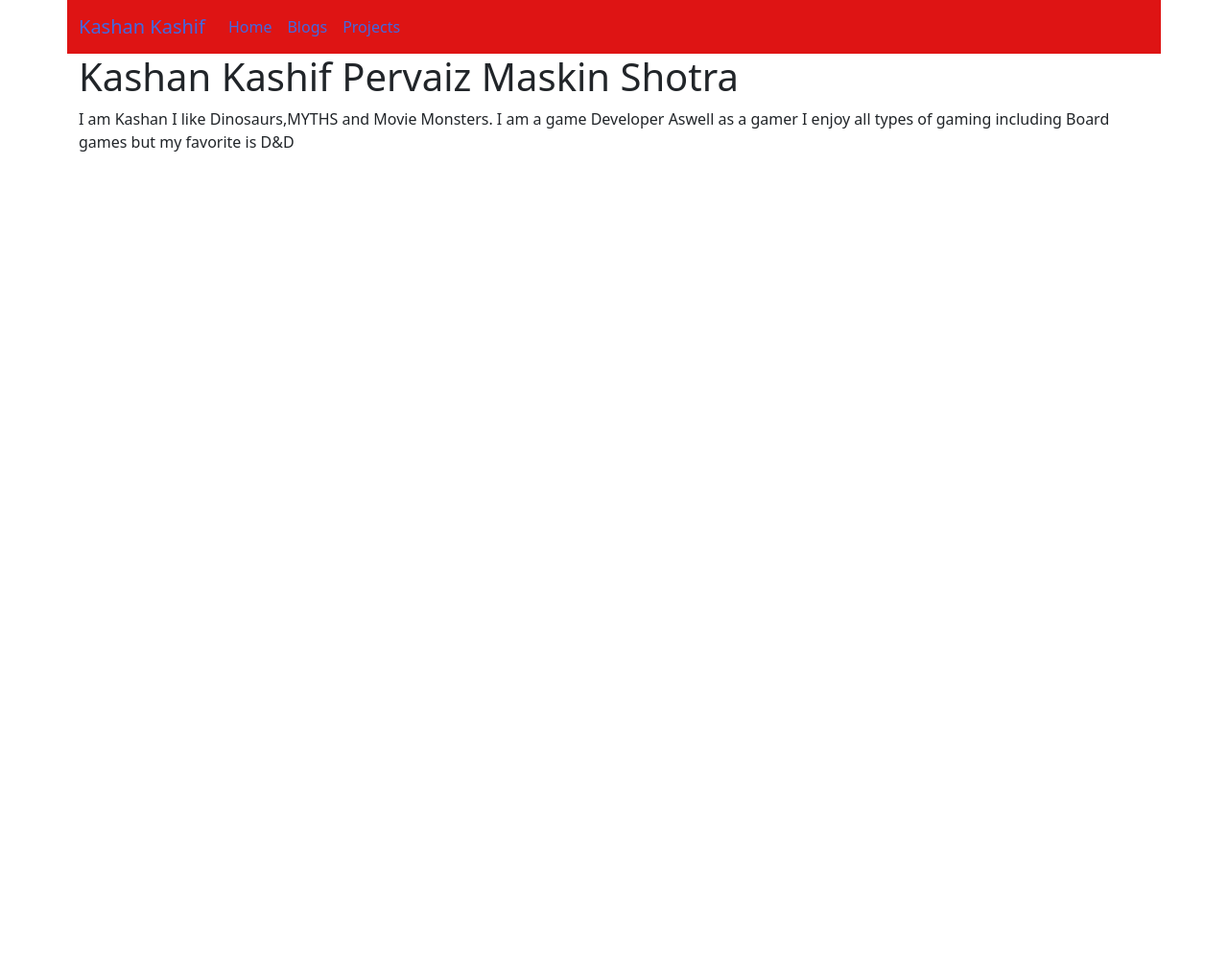
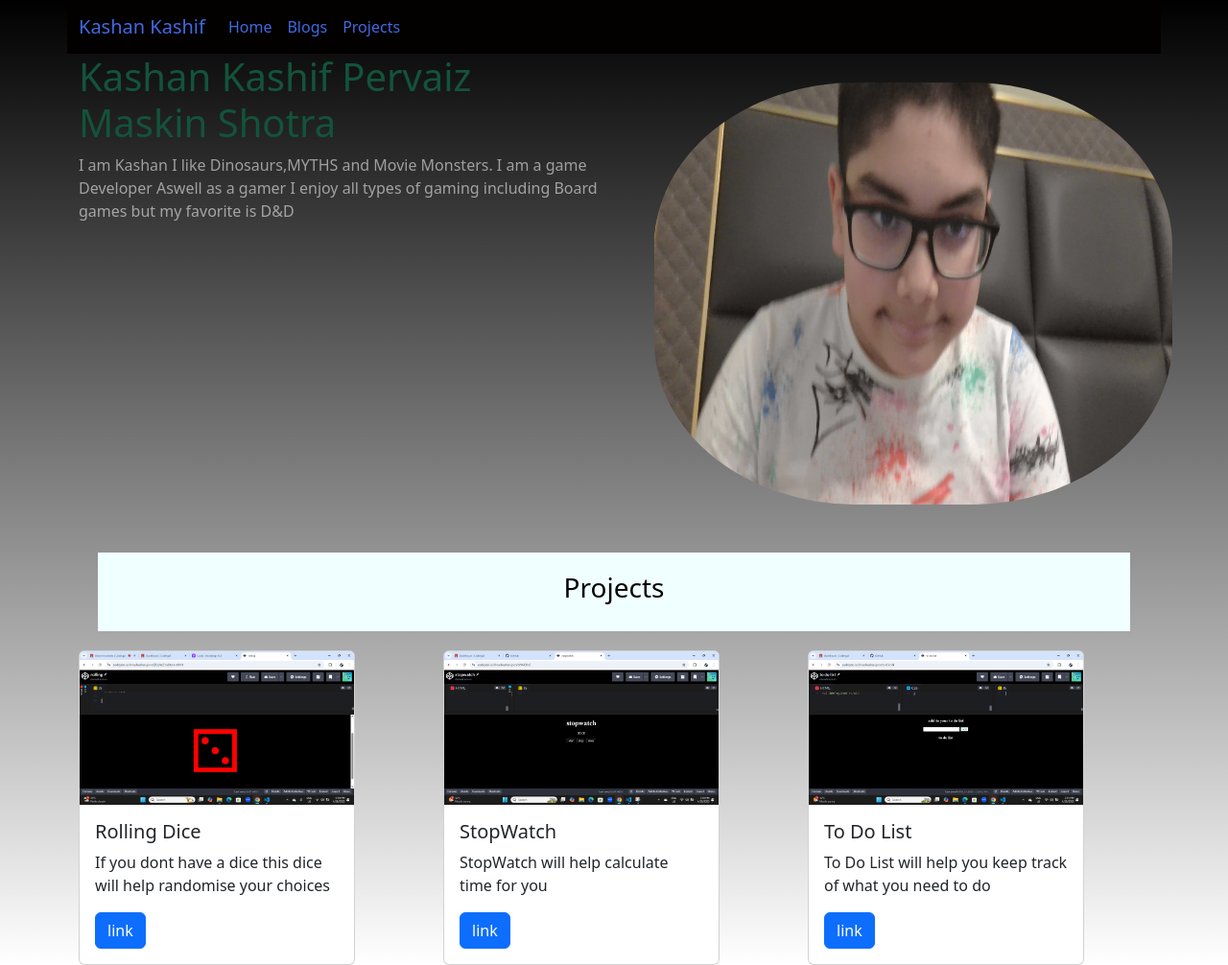
Before and after one commit to dreadkashan/kashans-portfolio, a plain HTML site: page index.html in a window 1280 px wide. Shown: the whole page at 96% size. Before the commit the page ends 800 px from the top, so only its background shows below. Drawn offline with nearby package versions, Linux system fonts and the light colour scheme.

Commit message:
commit v2

```diff
--- a/index.html
+++ b/index.html
@@ -32,10 +32,49 @@
                   </nav>
             </div>
             <div class="row">
-                <div class="col">
-                    <h1>Kashan Kashif Pervaiz Maskin Shotra</h1>
-                    <p> I am Kashan I like Dinosaurs,MYTHS and Movie Monsters. I am a game Developer Aswell as a gamer I enjoy all types of gaming including Board games but my favorite is D&D</p>
+                <div class="col-6">
+                    <h1 class="title">Kashan Kashif Pervaiz Maskin Shotra</h1>
+                    <p class="sub-title"> I am Kashan I like Dinosaurs,MYTHS and Movie Monsters. I am a game Developer Aswell as a gamer I enjoy all types of gaming including Board games but my favorite is D&D</p>
                 </div>
+                <div class="col-6">
+                  <img src="WIN_20250428_17_53_59_Pro.jpg" alt="kashan" style="border-radius: 40%; height: 500px; width: 600px;padding: 30px;" >
+                </div>
+            </div>
+            <div class="row heading">
+ <h3 >Projects</h3>
+
+            </div>
+            <div class="row">
+              <div class="col">
+                <div class="card" style="width: 18rem;">
+                  <img src="Screenshot 2025-04-28 182816.png" class="card-img-top" alt="...">
+                  <div class="card-body">
+                    <h5 class="card-title">Rolling Dice</h5>
+                    <p class="card-text">If you dont have a dice this dice will help randomise your choices</p>
+                    <a href="https://codepen.io/dreadkashan/pen/jEEqNzZ" class="btn btn-primary">link</a>
+                  </div>
+                </div>
+              </div>
+              <div class="col">
+                <div class="card" style="width: 18rem;">
+                  <img src="Screenshot 2025-04-29 142813.png" class="card-img-top" alt="...">
+                  <div class="card-body">
+                    <h5 class="card-title">StopWatch</h5>
+                    <p class="card-text">StopWatch will help calculate time for you</p>
+                    <a href="https://codepen.io/dreadkashan/pen/bNNEOxE" class="btn btn-primary">link</a>
+                  </div>
+                </div>
+              </div>
+              <div class="col">
+                <div class="card" style="width: 18rem;">
+                  <img src="Screenshot 2025-04-29 142602.png" class="card-img-top" alt="to do list">
+                  <div class="card-body">
+                    <h5 class="card-title">To Do List</h5>
+                    <p class="card-text">To Do List will help you keep track of what you need to do</p>
+                    <a href="https://codepen.io/dreadkashan/pen/zxxOoxN" class="btn btn-primary">link</a>
+                  </div>
+                </div>
+              </div>
             </div>
         </div>
      </body>
--- a/style.css
+++ b/style.css
@@ -1,9 +1,33 @@
 nav{
 
-    background-color:rgb(222, 20, 20);
-    color:fuchsia;
+    background-color:rgb(3, 0, 0);
+    color:rgb(20, 3, 20);
 }
 a{
 
-    color:rgb(76, 0, 255);
+    color:rgb(255, 255, 255);
 }
+.title{
+    color: rgb(19, 83, 60);
+
+}
+.sub-title{
+    color: rgba(251, 248, 248, 0.564);
+}
+body{
+    background:linear-gradient(black,grey,white)
+}
+a:hover{
+    color: rgb(7, 5, 5);
+    background-color: rgb(248, 234, 234);
+}
+.heading{
+    padding: 20px;
+    margin: 20px;
+    background-color: azure;
+    color: rgb(5, 1, 1);
+    text-align: center;
+}
+.heading:hover{
+    color: red;
+}
```
Also changed, not shown: Screenshot 2025-04-28 182816.png (added), Screenshot 2025-04-29 142602.png (added), Screenshot 2025-04-29 142813.png (added), WIN_20250428_17_53_59_Pro.jpg (added).
